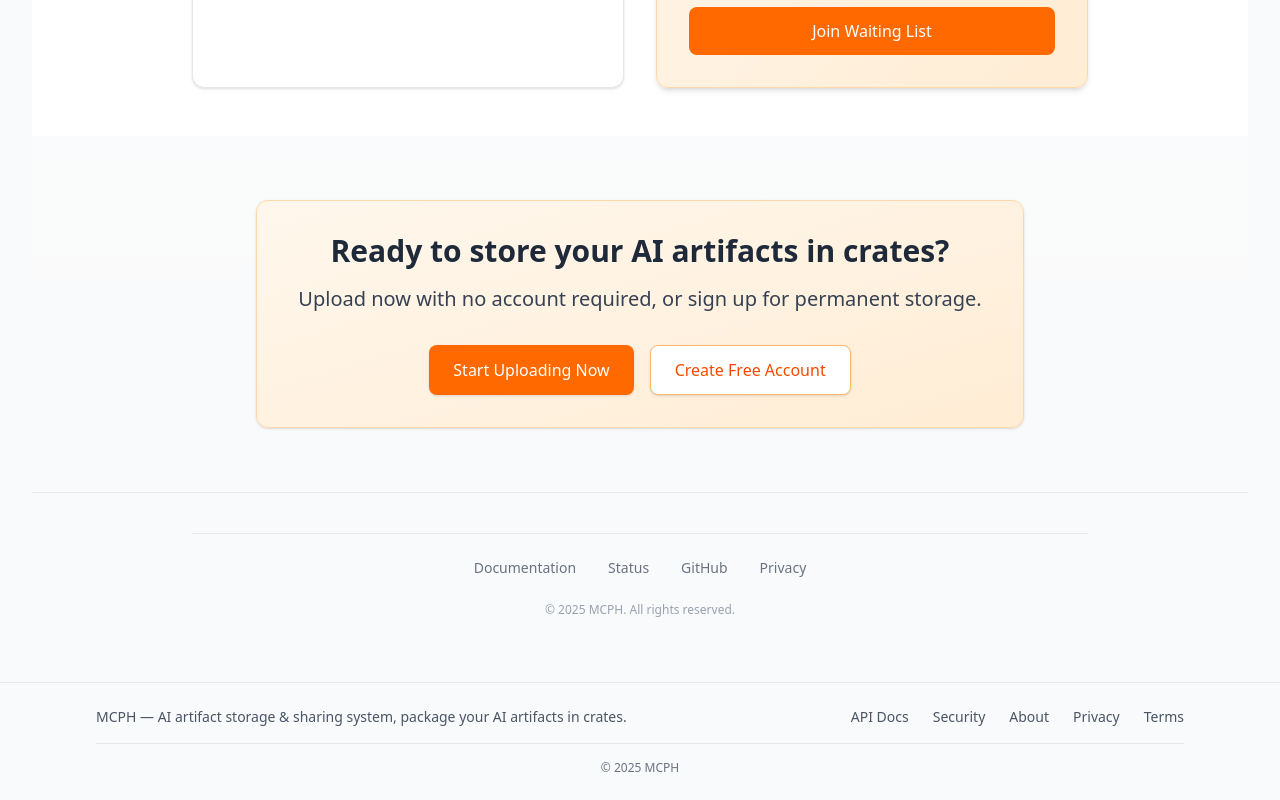
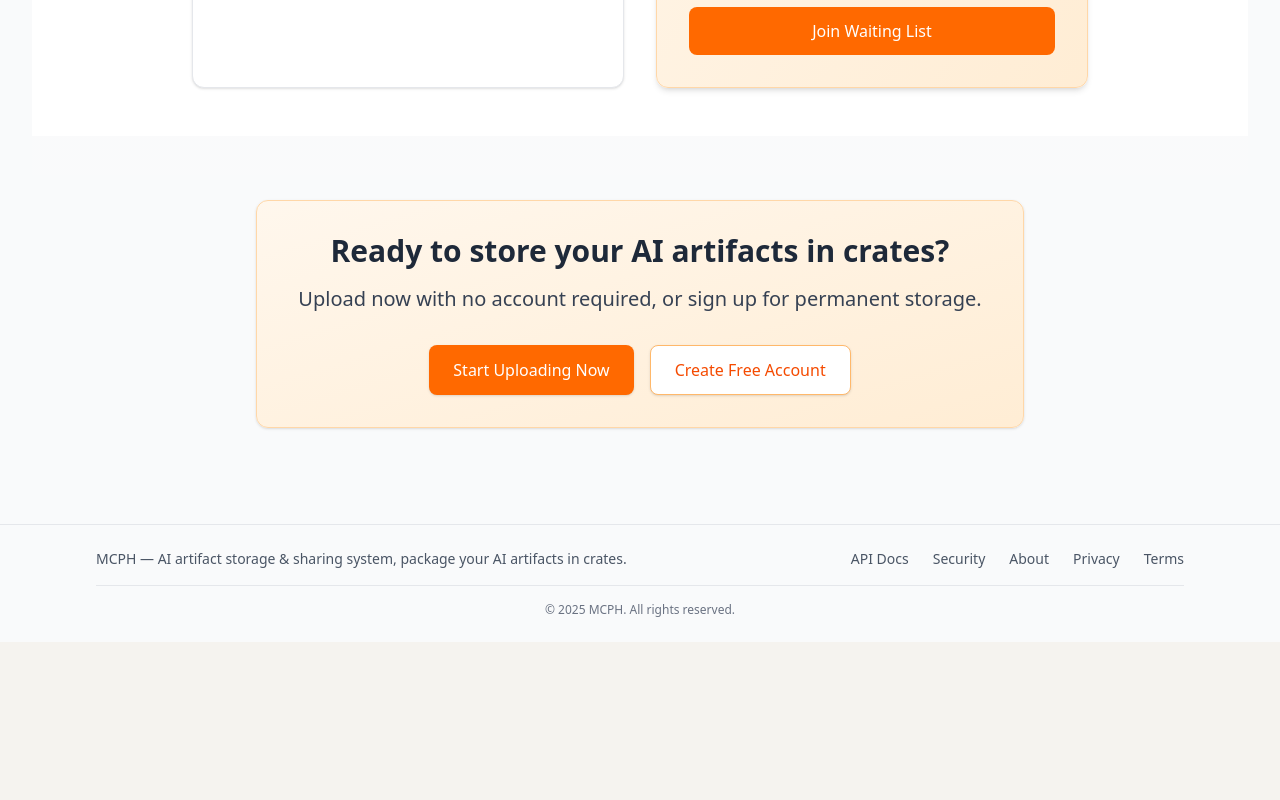
Before and after one commit to ravediamond/MCPH, a Next.js app: page / in a window 1280 px wide. Shown: the part 3406-4206 px from the top of the page. After the commit the page ends 4048 px from the top, so only its background shows below. Built offline with nearby package versions, Linux system fonts and the light colour scheme; no server answers.

Commit message:
feat: made footer better

```diff
--- a/app/page.tsx
+++ b/app/page.tsx
@@ -1092,43 +1092,6 @@ export default function Home() {
           </div>
         </div>
       </section>
-
-      {/* Footer Info */}
-      <section className="py-8 px-4 border-t border-gray-200 bg-gray-50">
-        <div className="max-w-4xl mx-auto">
-          <div className="border-t border-gray-200 pt-6 mt-2">
-            <div className="flex flex-wrap justify-center gap-8">
-              <Link
-                href="/docs"
-                className="text-gray-500 hover:text-orange-600 text-sm"
-              >
-                Documentation
-              </Link>
-              <Link
-                href="#"
-                className="text-gray-500 hover:text-orange-600 text-sm"
-              >
-                Status
-              </Link>
-              <Link
-                href="https://github.com/ravediamond/mcph"
-                className="text-gray-500 hover:text-orange-600 text-sm"
-              >
-                GitHub
-              </Link>
-              <Link
-                href="/privacy"
-                className="text-gray-500 hover:text-orange-600 text-sm"
-              >
-                Privacy
-              </Link>
-            </div>
-            <p className="text-gray-400 text-xs text-center mt-6">
-              © {new Date().getFullYear()} MCPH. All rights reserved.
-            </p>
-          </div>
-        </div>
-      </section>
     </div>
   );
 }
--- a/components/layout/Footer.tsx
+++ b/components/layout/Footer.tsx
@@ -49,7 +49,7 @@ export default function Footer() {
 
         <div className="mt-4 pt-4 border-t border-gray-200 flex justify-center">
           <p className="text-gray-500 text-xs">
-            &copy; {new Date().getFullYear()} MCPH
+            &copy; {new Date().getFullYear()} MCPH. All rights reserved.
           </p>
         </div>
       </div>
```
